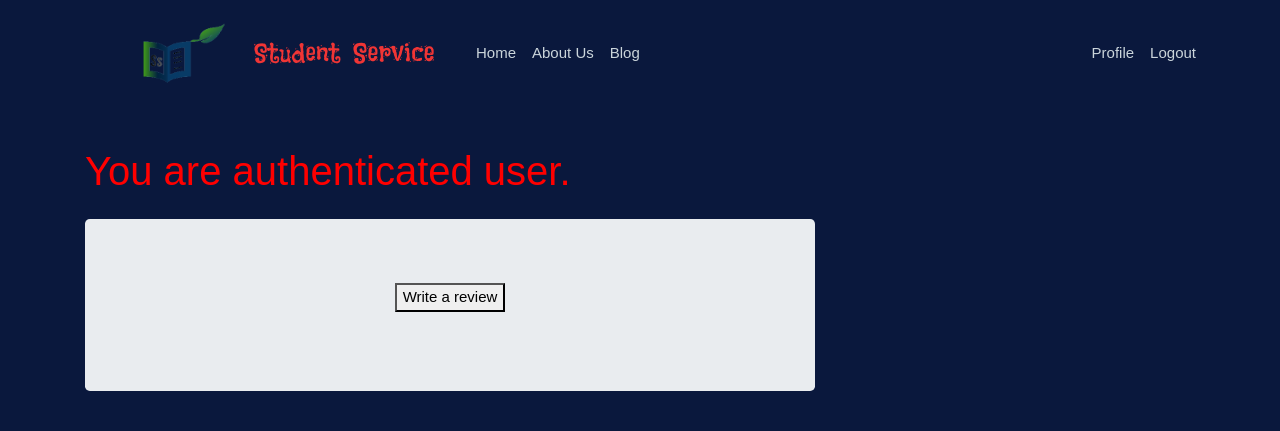
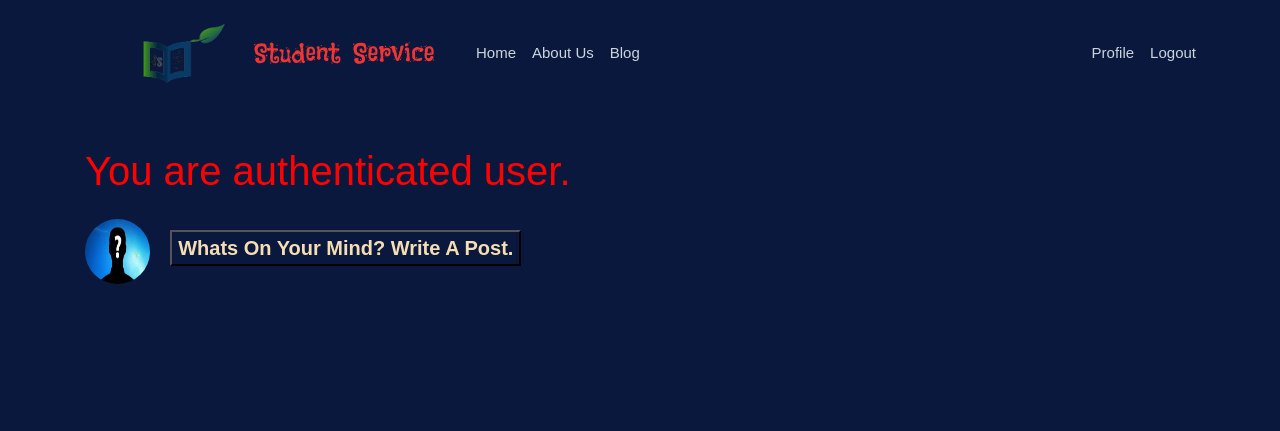
Before and after one commit to PreritBhandari/StudentService---Complete-Webapp-Project-, a Django app: page /rate/ in a window 1280 px wide. Shown: the top 431 px of the page. Run offline with Django 3.2, Linux system fonts and the light colour scheme; the visitor is signed in with stand-in values (Sample User, id 1); data that the repository does not hold is empty; some libraries are stand-ins or nearby versions.

```diff
--- a/blog/templates/blog/post_form.html
+++ b/blog/templates/blog/post_form.html
@@ -6,13 +6,13 @@
         {% csrf_token %}
         <fieldset class="form-group">
             <legend class="border-bottom mb-4">
-                Review Page
+                Whats On Your Mind?
             </legend>
              {{ form|crispy }}
         </fieldset>
         <div class="form-group">
             <button class="btn btn-outline-info" type="submit">
-                Review
+                Post
             </button>
 
         </div>
--- a/users/templates/users/rate.html
+++ b/users/templates/users/rate.html
@@ -4,87 +4,21 @@
 <link rel="stylesheet" type="text/css" href="/media/rate.css">
 <p>
 
-<div id="jumb" class="jumbotron text-center">
+
+
+<div id="jumb" class="">
     <form action="new/" method="POST" enctype="multipart/form-data">
         {% csrf_token %}
 
+    <img class="rounded-circle article-img" src="{{ user.profile.image.url }}"/>
 
-        <!--        <li class="nav-item dropdown">-->
-        <!--            <a class="nav-link dropdown-toggle" href="#" id="navbarDropdown2" role="button" data-toggle="dropdown"-->
-        <!--               aria-haspopup="true" aria-expanded="false">-->
-        <!--                Give Stars-->
-        <!--            </a>-->
-
-        <!--            {{ form|crispy }}-->
-
-
-        <!--            <div class="dropdown-menu" aria-labelledby="navbarDropdown">-->
-        <!--                <a class="dropdown-item2" href="#">-->
-
-        <!--                    <img name="yoho" src="/media/review-star.jpg" height="20" width="20">-->
-
-        <!--                </a>-->
-        <!--                <div class="dropdown-divider"></div>-->
-        <!--                <a class="dropdown-item2" href="#">-->
-
-        <!--                    <img src="/media/review-star.jpg" height="20" width="20">-->
-        <!--                    <img src="/media/review-star.jpg" height="20" width="20">-->
-
-        <!--                </a>-->
-        <!--                <div class="dropdown-divider"></div>-->
-        <!--                <a class="dropdown-item2" href="#">-->
-
-        <!--                    <img src="/media/review-star.jpg" height="20" width="20">-->
-        <!--                    <img src="/media/review-star.jpg" height="20" width="20">-->
-        <!--                    <img src="/media/review-star.jpg" height="20" width="20">-->
-
-        <!--                </a>-->
-        <!--                <div class="dropdown-divider"></div>-->
-        <!--                <a class="dropdown-item2" href="#">-->
-
-        <!--                    <img src="/media/review-star.jpg" height="20" width="20">-->
-        <!--                    <img src="/media/review-star.jpg" height="20" width="20">-->
-        <!--                    <img src="/media/review-star.jpg" height="20" width="20">-->
-        <!--                    <img src="/media/review-star.jpg" height="20" width="20">-->
-
-        <!--                </a>-->
-        <!--                <div class="dropdown-divider"></div>-->
-        <!--                <a class="dropdown-item2" href="#">-->
-
-        <!--                    <img src="/media/review-star.jpg" height="20" width="20">-->
-        <!--                    <img src="/media/review-star.jpg" height="20" width="20">-->
-        <!--                    <img src="/media/review-star.jpg" height="20" width="20">-->
-        <!--                    <img src="/media/review-star.jpg" height="20" width="20">-->
-        <!--                    <img src="/media/review-star.jpg" height="20" width="20">-->
-
-        <!--                </a>-->
-
-        <!--            </div>-->
-        <!--        </li>-->
-
-
-        <!--        <br>-->
-
-
-        <!--        <h5 id="ratekoreview">Your Review (Optional):</h5>-->
-        <!--        <br>-->
-        <!--        <textarea rows="3" cols="50">-->
-        <!--Please Submit an honest review.We will help u to make it better.-->
-        <!--</textarea>-->
-        <!--        <br>-->
-        <!--        <br>-->
-        <!--        <div class="form-group">-->
-        <!--            <button class="btn btn-outline-info" type="submit">-->
-        <!--                Submit Review-->
-        <!--            </button>-->
-
-        <!--        </div>-->
-
-        <button type="submit">Write a review</button>
+        <button style="border: 1px antiquewhite dot-dash ; background-color: transparent; font-weight: bold;font-size: 20px;color: wheat" type="submit">Whats On Your Mind? Write A Post.</button>
 
 
     </form>
 </div>
+<br/>
+<br/>
 
 
 {% for post in posts %}
@@ -96,7 +30,7 @@
             <small class="text-muted">{{ post.date }}</small>
         </div>
         <h4><a class="article-title">{{ post.title }}</a></h4>
-        <p class="article-content">{{ post.content }}</p
+        <p class="article-content">{{ post.content }}</p>
     </div>
 
     <a id="button1" class="btn btn-outline-success" href="{% url 'post-update' post.id %}">Update </a> &ensp;
```
Also changed, not shown: 1 other file.
